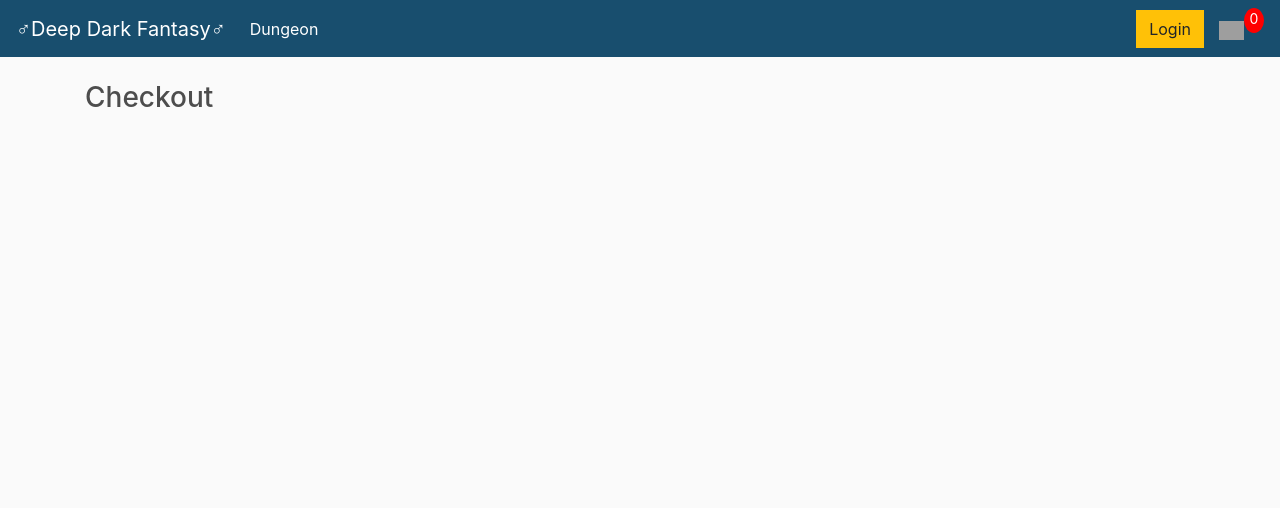
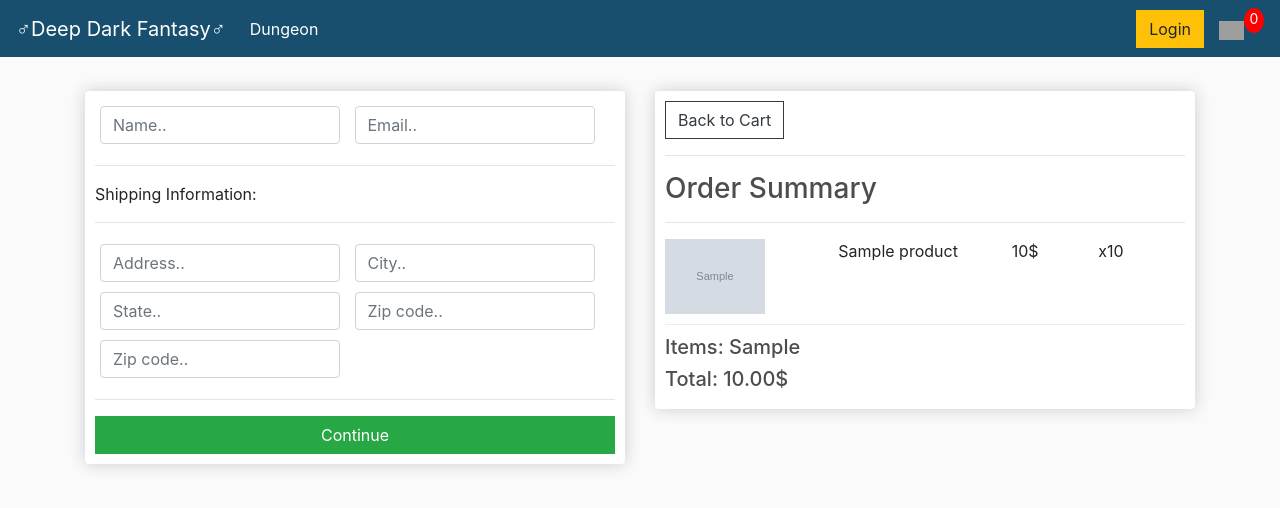
Before and after one commit to asemenyk24/first_ecommerce_experience, a Django app: template store/templates/store/checkout.html in a window 1280 px wide. Shown: the top 508 px of the page. Run offline with Django 4.2, Linux system fonts and the light colour scheme; the template is opened without the code that fills it: most values are stand-ins (such as "Sample title", 1, 10 or a date in 2020); grey boxes marked "Sample" are stand-in pictures; some libraries are stand-ins or nearby versions; grey boxes are pictures that could not be loaded.

Commit message:
Updated cart and checkout pages.

```diff
--- a/store/templates/store/checkout.html
+++ b/store/templates/store/checkout.html
@@ -1,5 +1,70 @@
 {% extends 'store/main.html' %}
 {% load static %}
 {% block content %}
-    <h3>Checkout</h3>
+    <div class="row">
+		<div class="col-lg-6">
+			<div class="box-element" id="form-wrapper">
+				<form id="form">
+					<div id="user-info">
+						<div class="form-field">
+							<input required class="form-control" type="text" name="name" placeholder="Name..">
+						</div>
+						<div class="form-field">
+							<input required class="form-control" type="email" name="email" placeholder="Email..">
+						</div>
+					</div>
+
+					<div id="shipping-info">
+						<hr>
+						<p>Shipping Information:</p>
+						<hr>
+						<div class="form-field">
+							<input class="form-control" type="text" name="address" placeholder="Address..">
+						</div>
+						<div class="form-field">
+							<input class="form-control" type="text" name="city" placeholder="City..">
+						</div>
+						<div class="form-field">
+							<input class="form-control" type="text" name="state" placeholder="State..">
+						</div>
+						<div class="form-field">
+							<input class="form-control" type="text" name="zipcode" placeholder="Zip code..">
+						</div>
+						<div class="form-field">
+							<input class="form-control" type="text" name="country" placeholder="Zip code..">
+						</div>
+					</div>
+
+					<hr>
+					<input id="form-button" class="btn btn-success btn-block" type="submit" value="Continue">
+				</form>
+			</div>
+
+			<br>
+			<div class="box-element hidden" id="payment-info">
+				<small>Paypal Options</small>
+			</div>
+
+		</div>
+
+		<div class="col-lg-6">
+			<div class="box-element">
+				<a  class="btn btn-outline-dark" href="{% url 'cart' %}">Back to Cart</a>
+				<hr>
+				<h3>Order Summary</h3>
+				<hr>
+				{% for item in items %}
+				<div class="cart-row">
+					<div style="flex:2"><img class="row-image" src="{{item.product.imageURL}}"></div>
+					<div style="flex:2"><p>{{item.product.name}}</p></div>
+					<div style="flex:1"><p>{{item.product.price}}$</p></div>
+					<div style="flex:1"><p>x{{item.product.quantity}}</p></div>
+				</div>
+				{% endfor %}
+
+				<h5>Items:  {{order.get_cart_items}}</h5>
+				<h5>Total:  {{order.get_cart_total|floatformat:2}}$</h5>
+			</div>
+		</div>
+	</div>
 {% endblock content %}
```
Also changed, not shown: store/templates/store/cart.html (+45 -1 lines), store/templates/store/store.html (+12 -1 lines).
